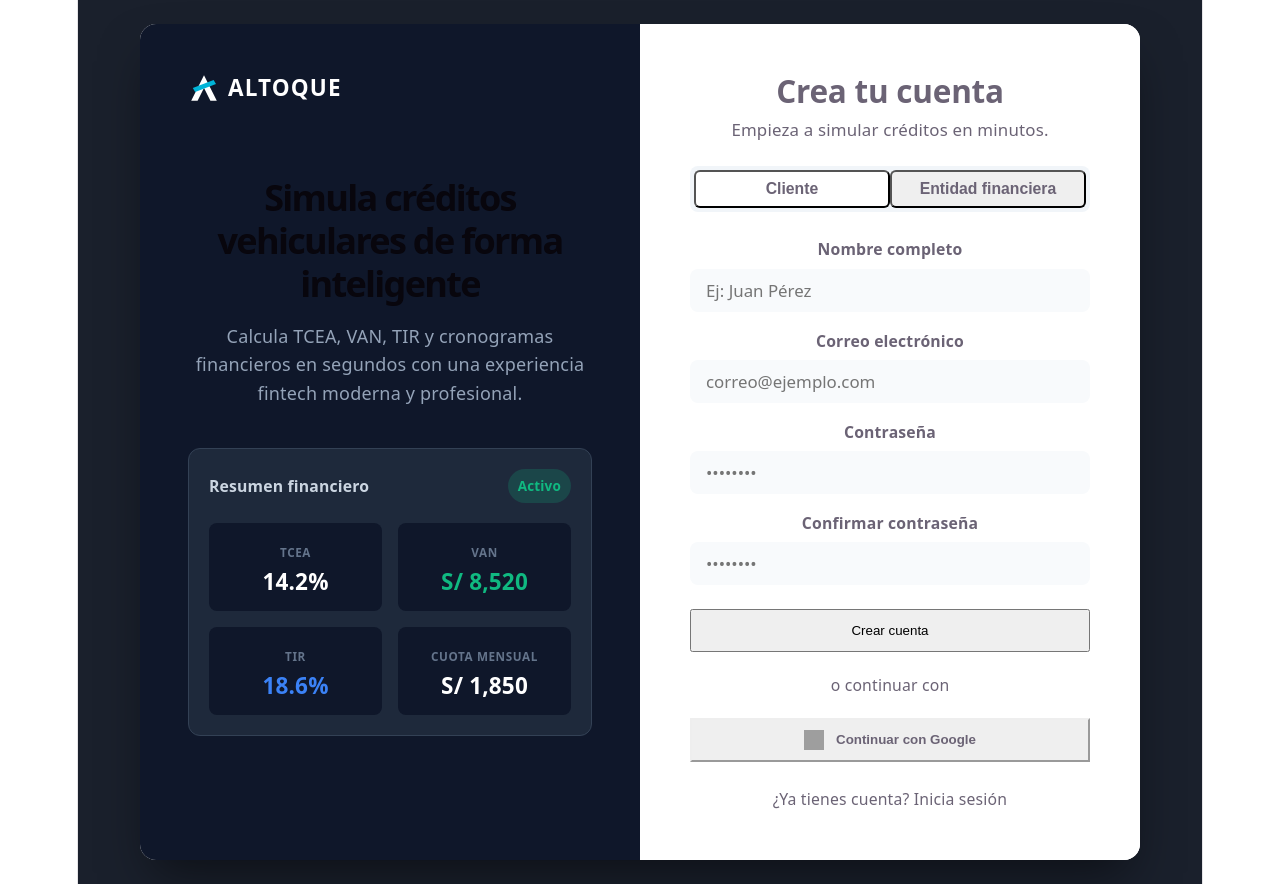
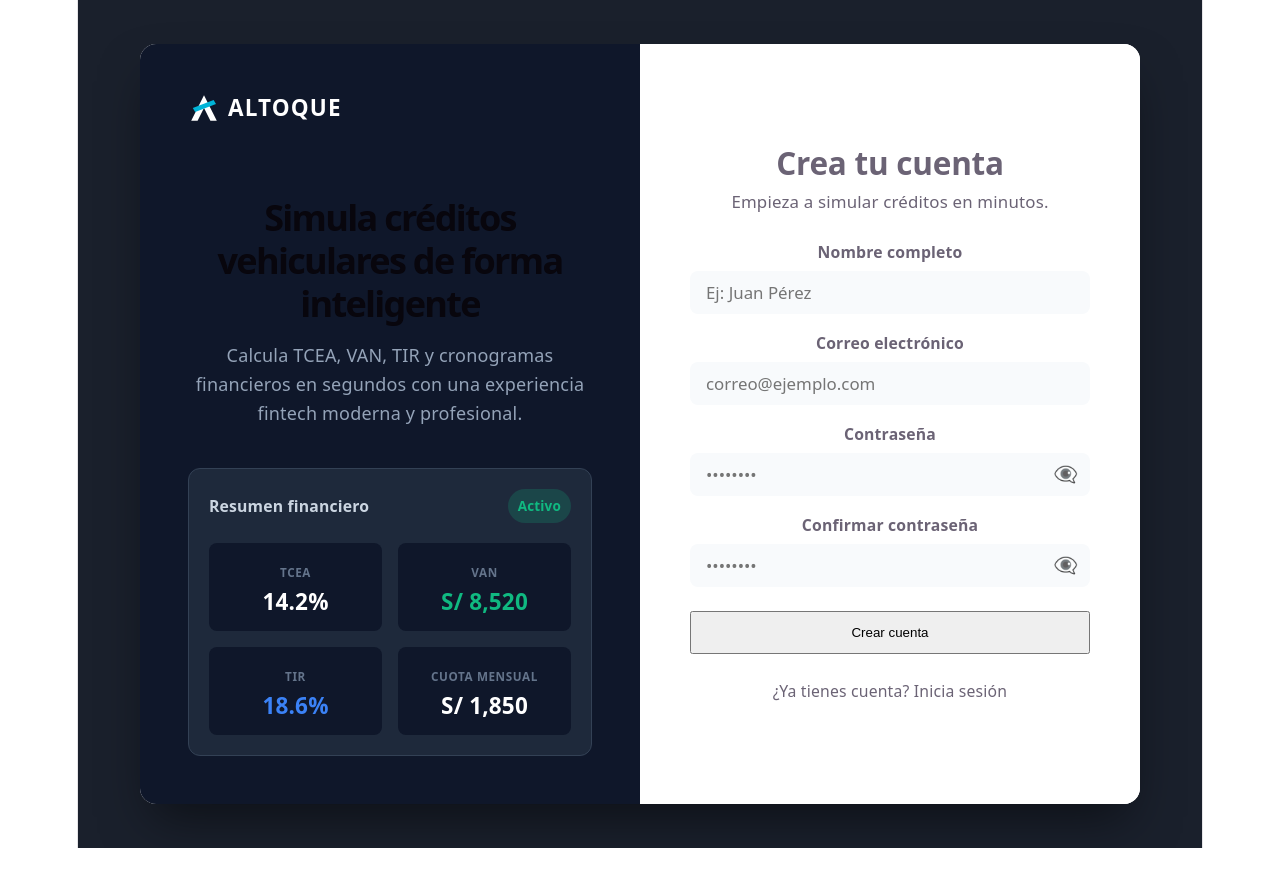
Before and after one commit to MALFALM/frontend, a Vue app: page /register in a window 1280 px wide. After the commit the page ends 848 px from the top, so only its background shows below. Built offline with nearby package versions, Linux system fonts and the light colour scheme; grey boxes are pictures that could not be loaded; the HTML template or start-up script is replaced by a standard one.

Commit message:
Refactor registration view with password toggle and modal
Removed role selection buttons and Google registration option. Added password visibility toggle for password fields and implemented a terms and conditions modal.

```diff
--- a/src/login/presentation/views/RegisterView.vue
+++ b/src/login/presentation/views/RegisterView.vue
@@ -4,18 +4,7 @@
       <h2 class="view-title">Crea tu cuenta</h2>
       <p class="view-subtitle">Empieza a simular créditos en minutos.</p>
 
-      <div class="role-selector">
-        <button
-          class="role-btn"
-          :class="{ active: role === 'cliente' }"
-          @click="role = 'cliente'"
-        >Cliente</button>
-        <button
-          class="role-btn"
-          :class="{ active: role === 'entidad' }"
-          @click="role = 'entidad'"
-        >Entidad financiera</button>
-      </div>
+
 
       <form @submit.prevent="handleRegister" class="auth-form">
         <div class="form-group">
@@ -26,34 +15,52 @@
         <div class="form-group">
           <label>Correo electrónico</label>
           <input type="email" placeholder="correo@ejemplo.com" required class="input-field" />
-          <span v-if="role === 'entidad'" class="field-hint">Usa el correo corporativo proporcionado por el banco.</span>
         </div>
 
         <div class="form-group">
           <label>Contraseña</label>
-          <input type="password" placeholder="••••••••" required class="input-field" />
+          <div class="input-wrapper">
+            <input :type="showPassword ? 'text' : 'password'" placeholder="••••••••" required class="input-field" style="width: 100%; padding-right: 40px;" />
+            <button type="button" class="eye-btn" @click="showPassword = !showPassword">
+              {{ showPassword ? '👁️' : '👁️‍🗨️' }}
+            </button>
+          </div>
         </div>
 
         <div class="form-group">
           <label>Confirmar contraseña</label>
-          <input type="password" placeholder="••••••••" required class="input-field" />
+          <div class="input-wrapper">
+            <input :type="showConfirmPassword ? 'text' : 'password'" placeholder="••••••••" required class="input-field" style="width: 100%; padding-right: 40px;" />
+            <button type="button" class="eye-btn" @click="showConfirmPassword = !showConfirmPassword">
+              {{ showConfirmPassword ? '👁️' : '👁️‍🗨️' }}
+            </button>
+          </div>
         </div>
 
         <button type="submit" class="btn btn-primary btn-block">Crear cuenta</button>
       </form>
 
-      <div class="divider">
-        <span>o continuar con</span>
-      </div>
 
-      <button class="btn btn-outline btn-block google-btn" @click="handleGoogleRegister">
-        <img src="https://upload.wikimedia.org/wikipedia/commons/c/c1/Google_%22G%22_logo.svg" alt="Google" class="google-icon" />
-        Continuar con Google
-      </button>
 
       <p class="auth-footer">
         ¿Ya tienes cuenta? <router-link to="/login" class="link-primary font-bold">Inicia sesión</router-link>
       </p>
+    </div>
+
+    <!-- Modal de Términos y Condiciones -->
+    <div class="modal-overlay" v-if="showTermsModal">
+      <div class="modal-content">
+        <h3>Términos y Condiciones</h3>
+        <div class="terms-text">
+          <p>Al utilizar Altoque, aceptas nuestros términos de servicio y política de privacidad.</p>
+          <p>Tus datos personales, incluyendo tu nombre y correo electrónico, serán utilizados únicamente para proporcionarte simulaciones vehiculares precisas y permitir la comunicación con las entidades financieras que tú autorices.</p>
+          <p>No compartiremos tu información con terceros sin tu consentimiento explícito.</p>
+        </div>
+        <div class="modal-actions">
+          <button class="btn btn-outline" @click="showTermsModal = false">Cancelar</button>
+          <button class="btn btn-primary" @click="acceptAndRegister">Aceptar y Continuar</button>
+        </div>
+      </div>
     </div>
   </AuthLayout>
 </template>
@@ -64,13 +71,16 @@ import { useRouter } from 'vue-router';
 import AuthLayout from '../layouts/AuthLayout.vue';
 
 const router = useRouter();
-const role = ref('cliente');
+const showPassword = ref(false);
+const showConfirmPassword = ref(false);
+const showTermsModal = ref(false);
 
 const handleRegister = () => {
-  router.push('/inicio');
+  showTermsModal.value = true;
 };
 
-const handleGoogleRegister = () => {
+const acceptAndRegister = () => {
+  showTermsModal.value = false;
   router.push('/inicio');
 };
 </script>
@@ -205,15 +215,86 @@ const handleGoogleRegister = () => {
   padding: 10px;
 }
 
-.google-icon {
-  width: 20px;
-  height: 20px;
-}
-
 .auth-footer {
   text-align: center;
   margin-top: 24px;
   font-size: 0.875rem;
   color: var(--text-secondary);
 }
+
+.input-wrapper {
+  position: relative;
+  display: flex;
+  align-items: center;
+}
+
+.eye-btn {
+  position: absolute;
+  right: 12px;
+  background: transparent;
+  border: none;
+  cursor: pointer;
+  font-size: 1.1rem;
+  opacity: 0.7;
+  transition: opacity 0.2s;
+  padding: 0;
+  display: flex;
+  align-items: center;
+  justify-content: center;
+}
+
+.eye-btn:hover {
+  opacity: 1;
+}
+
+/* Modal Styles */
+.modal-overlay {
+  position: fixed;
+  top: 0;
+  left: 0;
+  right: 0;
+  bottom: 0;
+  background-color: rgba(0,0,0,0.5);
+  display: flex;
+  align-items: center;
+  justify-content: center;
+  z-index: 1000;
+  animation: fadeIn 0.2s ease-in-out;
+}
+
+.modal-content {
+  background-color: white;
+  border-radius: 12px;
+  padding: 24px;
+  width: 90%;
+  max-width: 500px;
+  box-shadow: 0 10px 25px rgba(0,0,0,0.1);
+}
+
+.modal-content h3 {
+  margin-top: 0;
+  font-size: 1.25rem;
+  color: #0f172a;
+}
+
+.terms-text {
+  margin: 16px 0;
+  font-size: 0.9rem;
+  line-height: 1.6;
+  color: #475569;
+  max-height: 300px;
+  overflow-y: auto;
+  padding-right: 8px;
+}
+
+.terms-text p {
+  margin-bottom: 12px;
+}
+
+.modal-actions {
+  display: flex;
+  justify-content: flex-end;
+  gap: 12px;
+  margin-top: 24px;
+}
 </style>
```
